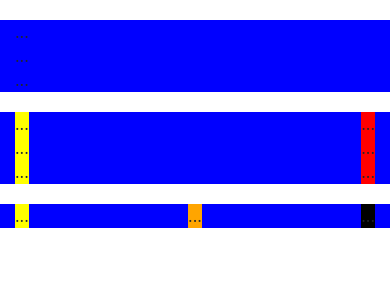
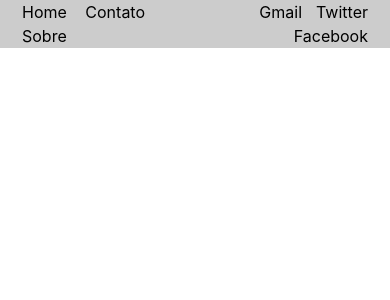
Before and after one commit to lufmalta/projetoteste2, a PHP site: page /projetoteste2/ in a window 390 px wide. Shown: the top 300 px of the page. Run offline with PHP 8.4, Linux system fonts and the light colour scheme.

Commit message:
Bootstrap4- Exemplo-menu-semântico-responsivo

```diff
--- a/index.php
+++ b/index.php
@@ -7,44 +7,58 @@
 	<link rel="stylesheet" type="text/css" href="assets/css/bootstrap4-css/bootstrap.min.css">
 	<title>Projeto Bootstrap 4</title>
 	<style type="text/css">
-		.container {
-			margin-top:20px;
+		.lista ul{
+			list-style:none;
 		}
-
+		.lista li{
+			color:#000;
+			float:right;
+			margin-left:7px;
+			margin-right:7px;
+		}
+		.lista li:hover,
+		.botao a:hover {
+			background-color:#c2c2c2;
+		}
+		.botao a {
+			text-decoration:none;color:#000;
+			margin-left:7px;
+			margin-right:7px;
+		}
 
 	</style>
 </head>
 <body>
 
-	<header style="background-color:red;">
-		<div class="container" style="background-color:blue;">
-			...<br/>
-			...<br/>
-			...
-		</div>
-	</header>
-	<section style="margin-top:10px;background-color:red;">
-		<div class="container d-flex justify-content-between" style="background-color:blue;">
-			<section style="background-color:yellow">
-				...<br/>
-				...<br/>
-				...
-			</section>
-			<aside style="background-color:red;">
-				...<br/>
-				...<br/>
-				...
-			</aside>
+	<header  style="background-color:#DDD">
+			<div class="container d-flex justify-content-between" style="background-color:#CCC;">
+				<div class="botao">
 
-		</div>
-	</section>
-	<footer style="background-color:red;margin-top:10px;">
-		<div class="container d-flex justify-content-between" style="background-color:blue;">
-			<div class="esquerdo" style="background-color:yellow;">...</div>
-			<div class="meio" style="background-color:orange;">...</div>
-			<div class="direito" style="background-color:black;">...</div>
-		</div>
-	</footer>
+					<a href="#" >Home</a>
+					<a href="#" >Contato</a>
+					<a href="#" >Sobre</a>
+
+				</div>
+				<div class="lista">
+
+					<ul>
+						<a href="#" ><li>Twitter</li></a>
+						<a href="#" ><li>Gmail</li></a>
+						<a href="#" ><li>Facebook</li></a>
+					</ul>
+
+				</div>
+
+			</div>
+		</header>
+
+		<section  style="background-color:pink;">
+			<div class="container" style="background-color:yellow;">
+
+
+
+			</div>
+		</section>
 
 
 
@@ -58,10 +72,6 @@
 
 	<script type="text/javascript" src="assets/js/jquery-3.3.1.min.js"></script>
 	<script type="text/javascript" src="assets/js/bootstrap4-js/bootstrap.bundle.min.js"></script>
-	<script type="text/javascript">
-		$(function(){
-		$('[data-toggle="tooltip"]').tooltip();
-		});
-	</script>
+
 </body>
 </html>
```
